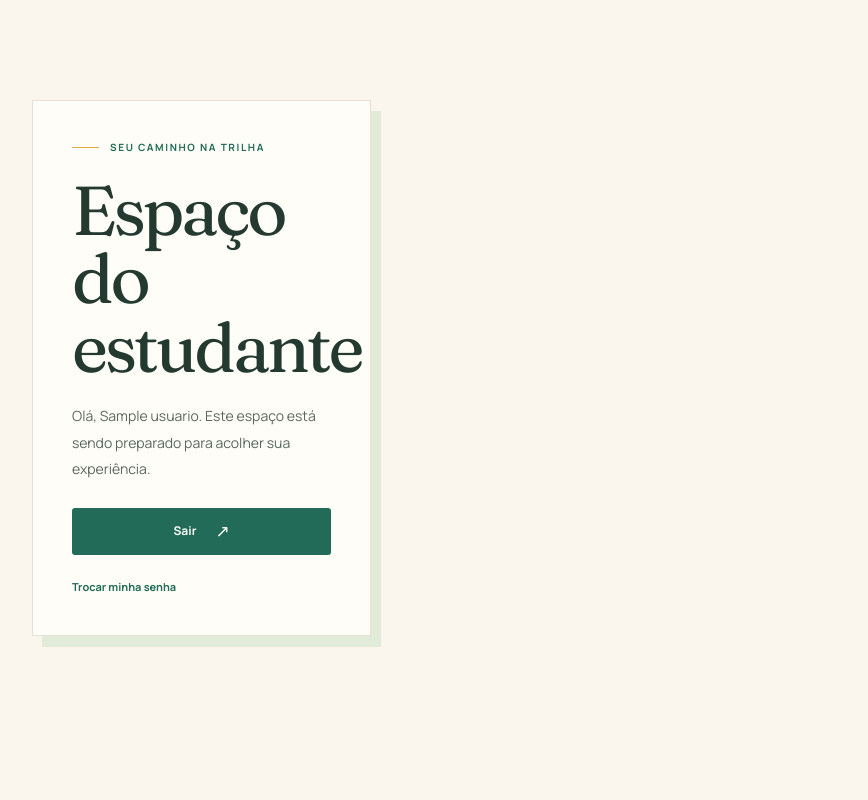
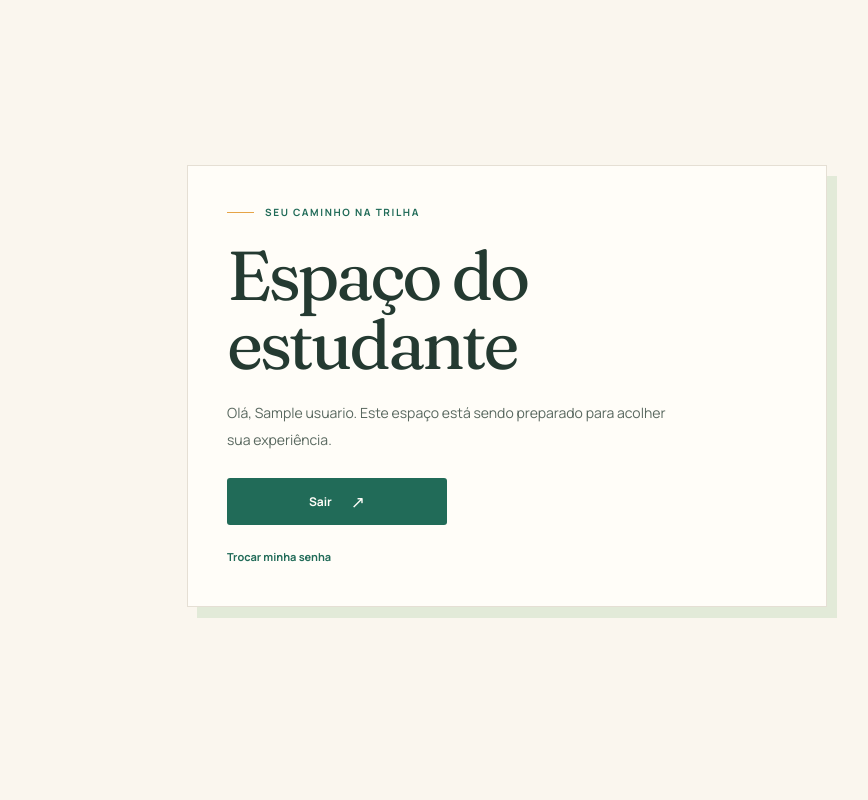
Before and after one commit to eduroqu3/Trilha, a Django app: page /aluno/ in a window 1280 px wide. Shown: the whole page, without its empty margins (133-1001 px from the left). Run offline with Django 5.2, Linux system fonts and the light colour scheme; a user stored in the database is signed in; tables that the repository leaves empty hold one stand-in row (values such as "Sample post").

Commit message:
Ajusta layout do painel da coordenacao

```diff
--- a/static/src/input.css
+++ b/static/src/input.css
@@ -359,6 +359,11 @@ h1, h2, blockquote { margin: 0; font-family: var(--serif); font-weight: 400; let
 .form-alert { margin-top: 20px; padding: 11px 13px; border-left: 3px solid var(--mustard); color: var(--dark); background: #f7e7d7; font-size: 12px; line-height: 1.6; }
 .auth-switch { margin: 23px 0 0; color: var(--muted); font-size: 11px; }
 .auth-switch a { color: var(--deep); font-weight: 700; }
+.dashboard-page { display: flex; align-items: center; }
+.dashboard-layout { width: 100%; max-width: 640px; }
+.dashboard-card { width: 100%; }
+.dashboard-card .auth-lede { max-width: 460px; margin: 0 0 25px; }
+.dashboard-card form { max-width: 220px; }
 .honeypot { position: absolute !important; left: -10000px !important; width: 1px; height: 1px; overflow: hidden !important; }
 .site-messages { padding: 9px 20px; color: var(--white); background: var(--deep); font-size: 12px; text-align: center; }
 .site-messages p { margin: 0; }
--- a/templates/painel/dashboard.html
+++ b/templates/painel/dashboard.html
@@ -2,9 +2,9 @@
 {% block title %}{{ titulo }} — trilha{% endblock %}
 {% block content %}
 <a class="skip-link" href="#conteudo">Ir para o conteúdo</a>
-<main id="conteudo" class="auth-page">
-  <div class="site-container auth-layout auth-layout-compact">
-    <section class="auth-card">
+<main id="conteudo" class="auth-page dashboard-page">
+  <div class="site-container dashboard-layout">
+    <section class="auth-card dashboard-card">
       <p class="eyebrow"><span></span>SEU CAMINHO NA TRILHA</p>
       <h1>{{ titulo }}</h1>
       <p class="auth-lede">Olá, {{ user.nome }}. Este espaço está sendo preparado para acolher sua experiência.</p>
```
Also changed, not shown: tests/test_contas.py (+12 -0 lines), static/css/app.css.
